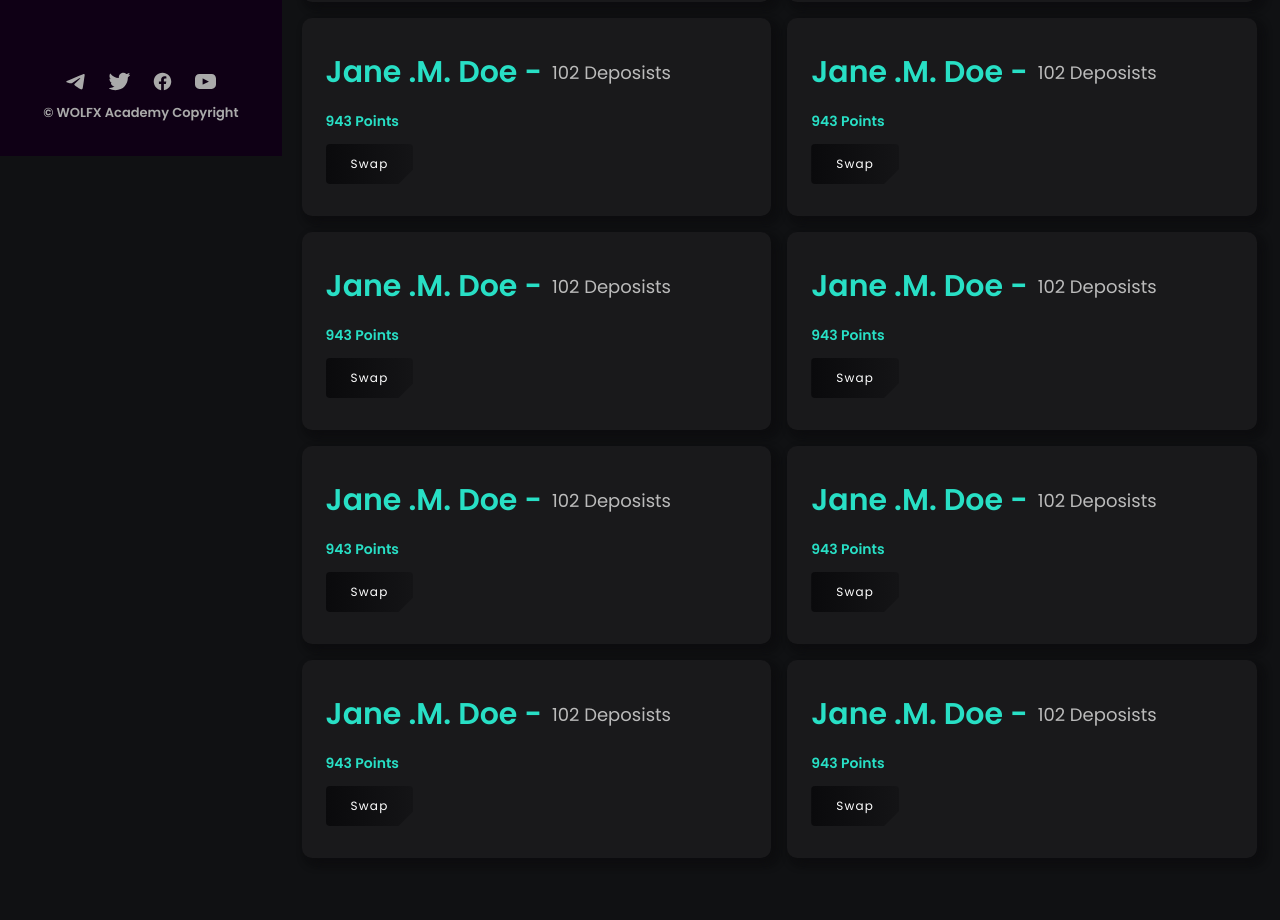
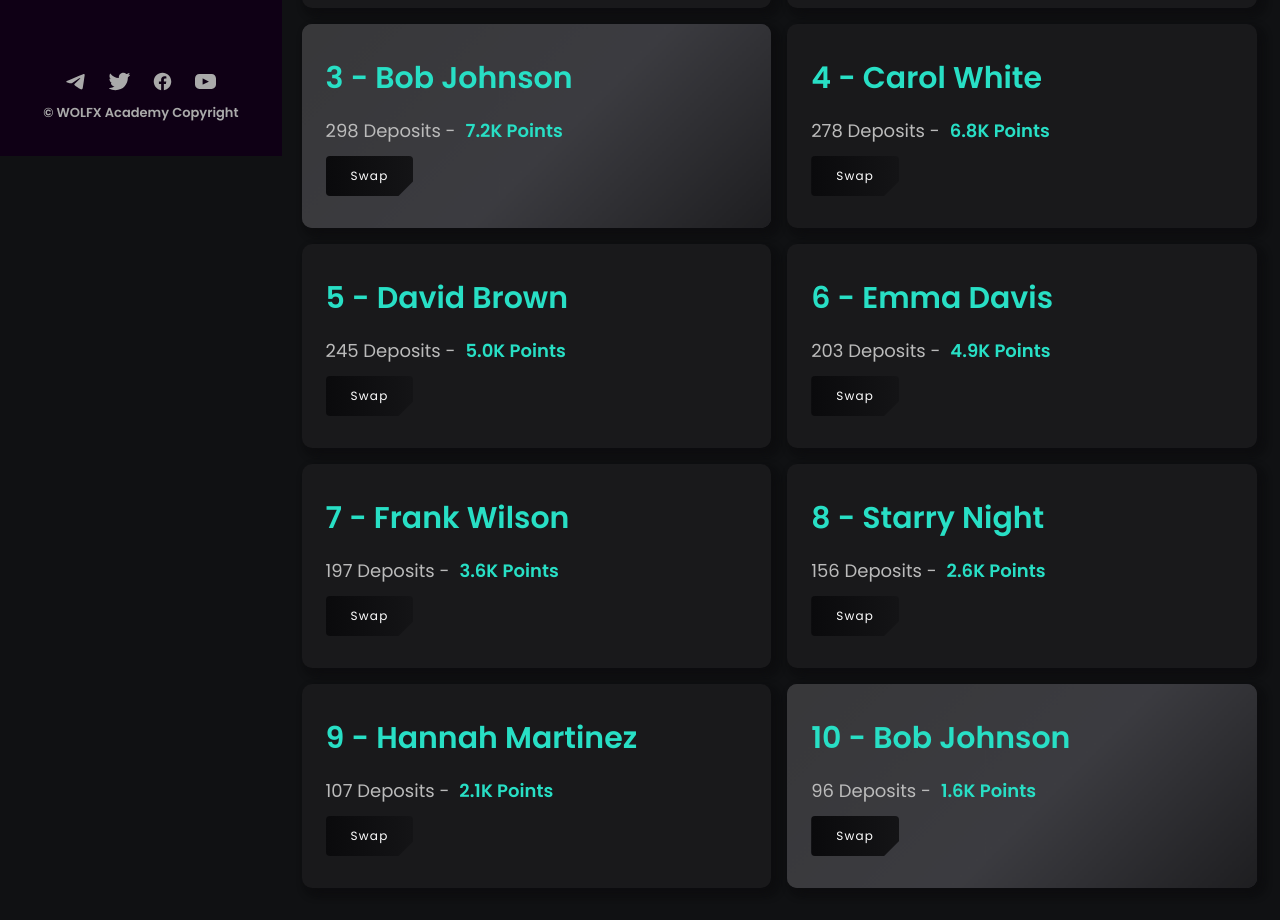
Before and after one commit to infodavid00/project057, a React (Vite) app: page /dashboard/mt in a window 1280 px wide. Shown: the part 644-1564 px from the top of the page. Before the commit the page ends 1534 px from the top, so only its background shows below. Built offline with nearby package versions, Linux system fonts and the light colour scheme.

Commit message:
made exhaustive changes to mt cards

```diff
--- a/src/comps/monthlyranks/Cards.jsx
+++ b/src/comps/monthlyranks/Cards.jsx
@@ -1,83 +1,92 @@
 import "./monthlyranks.css";
 
 export default function Cards() {
+  const uname = "Bob Johnson"
   const cards = [
     {
-      index: "1st",
-      title: "Abstract Colors",
       name: "Jane Doe",
-      digit: "0.90 ETH",
+      deposits: 320,
+      points: "10K"
     },
     {
-      index: "2nd",
-      title: "Vintage Home",
       name: "Alice Smith",
-      digit: "1.25 ETH",
+      deposits: 315,
+      points: "9.6K"
     },
     {
-      index: "3rd",
-      title: "Modern Art",
       name: "Bob Johnson",
-      digit: "2.10 ETH",
+      deposits: 298,
+      points: "7.2K"
     },
     {
-      index: "4th",
-      title: "Sunset Views",
       name: "Carol White",
-      digit: "0.75 ETH",
+      deposits: 278,
+      points: "6.8K"
     },
     {
-      index: "5th",
-      title: "City Lights",
       name: "David Brown",
-      digit: "1.85 ETH",
+      deposits: 245,
+      points: "5.0K"
     },
     {
-      index: "6st",
-      title: "Ocean Breeze",
       name: "Emma Davis",
-      digit: "1.00 ETH",
+      deposits: 203,
+      points: "4.9K"
     },
     {
-      index: "7th",
-      title: "Dreamy Forest",
       name: "Frank Wilson",
-      digit: "0.65 ETH",
+      deposits: 197,
+      points: "3.6K"
     },
     {
-      index: "8th",
-      title: "Starry Night",
-      name: "Grace Lee",
-      digit: "2.50 ETH",
+      name: "Starry Night",
+      deposits: 156,
+      points: "2.6K"
     },
     {
-      index: "9th",
-      title: "Futuristic Vision",
       name: "Hannah Martinez",
-      digit: "3.00 ETH",
+      deposits: 107,
+      points: "2.1K"
     },
     {
-      index: "10th",
-      title: "Modern Art",
       name: "Bob Johnson",
-      digit: "2.10 ETH",
+      deposits: 96,
+      points: "1.6K"
     },
   ];
 
   return (
     <div id="monthlyranks-cards-body">
       {cards.map((element, index) => (
-        <div key={index} className="monthlyranks-card">
+        <div key={index} className={
+           element.name === uname ? "monthlyranks-card monthlyranks-isUser-card" : "monthlyranks-card"
+          }>
+          {/*<div>
+            <h1>{index + 1} </h1>
+          </div>*/}
           <div className="monthlyranks-card-padded">
+            <h1 className="monthlyranks-card-title">{index + 1} -  {element.name} </h1>
+            {/*
             <h1 className="monthlyranks-card-title">
               {"Jane .M. Doe"} -
-              <div className="monthlyranks-card-name">{"102"} Deposists</div>
+              <div className="monthlyranks-card-name">{element.deposits} Deposits</div>
             </h1>
+            */}
             {/* section1 */}
+
             <div style={{ marginTop: "1em" }}>
+              <div className="monthlyranks-card-footer-text" style={{
+                display: "flex",
+                alignItems: "center",
+                gap: 10
+              }}> <div className="monthlyranks-card-name">{element.deposits} Deposits - </div>
+               <span style={{ fontSize: 18 }}> {element.points} Points </span>
+              </div>
+              {/*
               <div className="monthlyranks-card-footer-text">
                943 Points
               </div>
+              */}
               <button className="monthlyranks-card-footer-btn">Swap</button>
             </div>
             {/* section2 */}
--- a/src/comps/monthlyranks/monthlyranks.css
+++ b/src/comps/monthlyranks/monthlyranks.css
@@ -56,6 +56,35 @@
 .monthlyranks-card:hover {
   background-color: rgba(40,40,42,1);
   transform: translateY(-10px) scale(1.03);
+}
+.monthlyranks-isUser-card {
+  position: relative;
+  overflow: hidden;
+  z-index: 1;
+  background-color: rgba(55, 55, 57, 1);
+}
+@keyframes swipe {
+  0% {
+    transform: translate(-100%, -100%);
+  }
+  100% {
+    transform: translate(100%, 100%);
+  }
+}
+.monthlyranks-isUser-card::before {
+  content: "";
+  position: absolute;
+  top: -100%;
+  left: -100%;
+  width: 200%;
+  height: 200%;
+  background: linear-gradient(135deg,
+      rgba(55, 55, 57, 0.8),
+      rgba(61, 61, 67, 0.8),
+      rgba(6, 6, 8, 0.8),
+      rgba(62, 62, 64, 0.8));
+  z-index: -1;
+  animation: swipe 1s infinite linear;
 }
 .monthlyranks-card:nth-child(1) {
   animation-delay: 0s;
```
